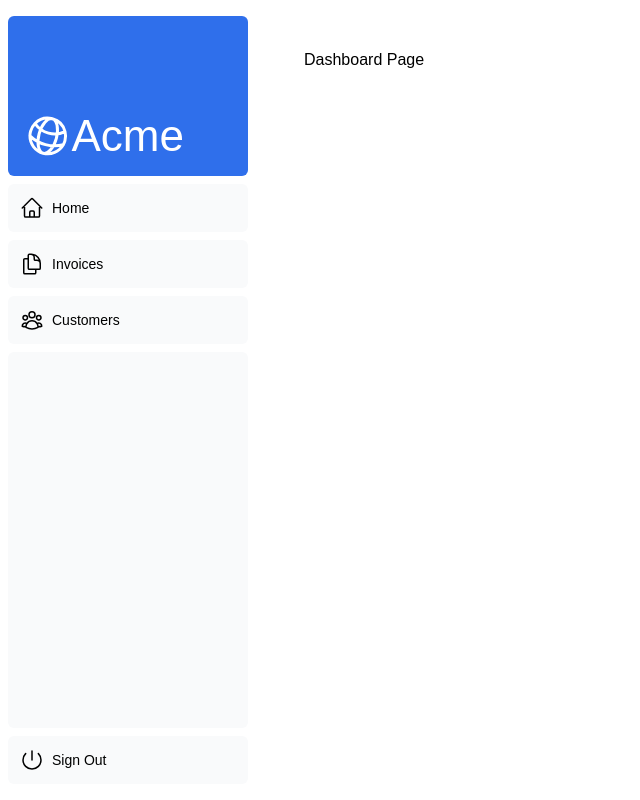
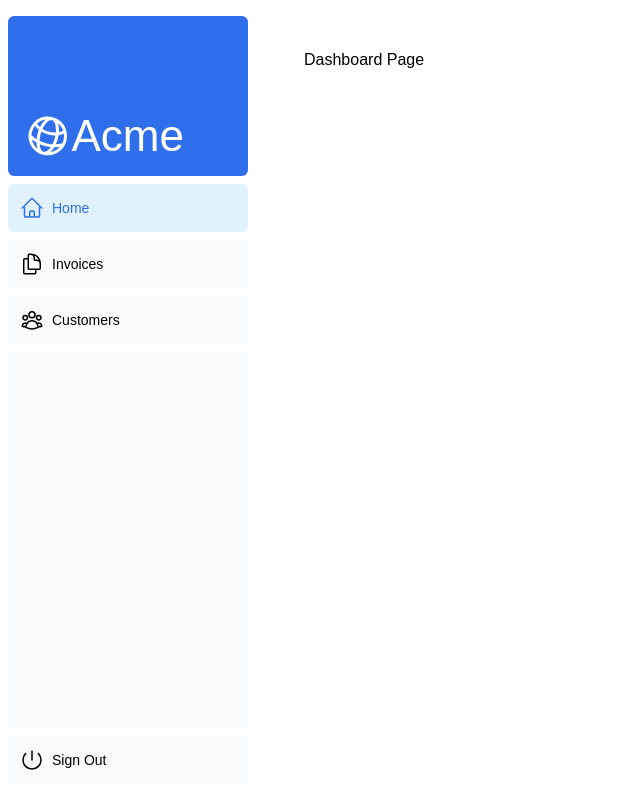
Before and after one commit to Fettuccine1738/nextjs-dashboard, a Next.js app: page /dashboard in a window 1280 px wide. Shown: the whole page, without its empty margins (0-640 px from the left). Built offline with nearby package versions, Linux system fonts and the light colour scheme; a web font is replaced by a local one.

Commit message:
current directory is now highlighted in blue

```diff
--- a/app/ui/dashboard/nav-links.tsx
+++ b/app/ui/dashboard/nav-links.tsx
@@ -30,7 +30,13 @@
           <Link
             key={link.name}
             href={link.href}
-            className="flex h-[48px] grow items-center justify-center gap-2 rounded-md bg-gray-50 p-3 text-sm font-medium hover:bg-sky-100 hover:text-blue-600 md:flex-none md:justify-start md:p-2 md:px-3"
+            /*className="flex h-[48px] grow items-center justify-center gap-2 rounded-md bg-gray-50 p-3 text-sm font-medium hover:bg-sky-100 hover:text-blue-600 md:flex-none md:justify-start md:p-2 md:px-3"*/
+            className={clsx(
+              'flex h-[48px] grow items-center justify-center gap-2 rounded-md bg-gray-50 p-3 text-sm font-medium hover:bg-sky-100 hover:text-blue-600 md:flex-none md:justify-start md:p-2 md:px-3',
+              {
+                'bg-sky-100 text-blue-600': pathname === link.href,
+              },
+            )}
           >
             <LinkIcon className="w-6" />
             <p className="hidden md:block">{link.name}</p>
```
